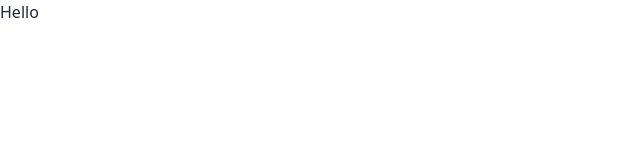
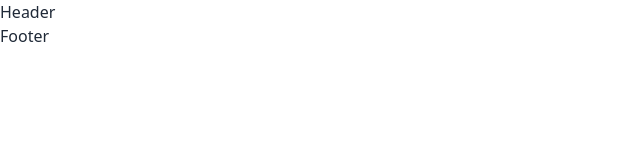
Before and after one commit to Sahim98/Fluent-Fashion, a React (Vite) app: page / in a window 1280 px wide. Shown: the top 160 px of the page, without its empty margins (0-640 px from the left). Built offline with nearby package versions, Linux system fonts and the light colour scheme.

Commit message:
folder structure created

```diff
--- a/src/App.tsx
+++ b/src/App.tsx
@@ -1,9 +1,13 @@
+import Footer from "./components/Footer/Footer"
+import Header from "./components/Header/Header"
+
 
 function App() {
 
   return (
     <>
-    <div>Hello</div>
+    <Header/>
+    <Footer/>
     </>
   )
 }
--- a/src/components/Buttons/Search.jsx
+++ /dev/null
@@ -1,22 +0,0 @@
-import React from 'react'
-
-const SearchBar = () => {
-  return (
-
-<button
-  class="[--background:#000000] [--color:#ffffff] [--muted:#242424] [--muted-foreground:#9c9c9c] [--border:#2e2e2e] relative inline-flex items-center whitespace-nowrap transition-colors focus-visible:outline-none focus-visible:ring-1 focus-visible:ring-ring disabled:pointer-events-none disabled:opacity-50 border border-[--border] bg-[--background] hover:bg-[--muted] text-[--muted-foreground] hover:text-[--color] px-4 py-2 justify-start rounded-[0.5rem] text-sm font-normal shadow-none h-8 w-64"
-  type="button"
->
-  <span class="hidden lg:inline-flex">Search docs...</span>
-  <span class="inline-flex lg:hidden">Search...</span>
-  <kbd
-    class="pointer-events-none absolute right-[0.3rem] top-[0.3rem] flex h-5 select-none items-center gap-1 rounded border border-[--border] bg-[--muted] px-1.5 font-mono text-[10px] font-medium opacity-100 [&amp;_span]:text-xs"
-  >
-    <span>⌘</span>K
-  </kbd>
-</button>
-
-  )
-}
-
-export default Search
--- /dev/null
+++ b/src/components/Footer/Footer.tsx
@@ -0,0 +1,9 @@
+import React from 'react'
+
+const Footer = () => {
+  return (
+    <div>Footer</div>
+  )
+}
+
+export default Footer
--- /dev/null
+++ b/src/components/Header/Header.tsx
@@ -0,0 +1,8 @@
+
+const Header = () => {
+  return (
+    <div>Header</div>
+  )
+}
+
+export default Header
--- /dev/null
+++ b/src/pages/HomePage/HomePage.jsx
@@ -0,0 +1,8 @@
+
+const HomePage = () => {
+  return (
+    <div>HomePage</div>
+  )
+}
+
+export default HomePage;
--- /dev/null
+++ b/src/pages/ProfilePage/ProfilePage.jsx
@@ -0,0 +1,9 @@
+import React from 'react'
+
+const ProfilePage = () => {
+  return (
+    <div>ProfilePage</div>
+  )
+}
+
+export default ProfilePage
```
Also changed, not shown: src/components/Button/Button.tsx (added).
